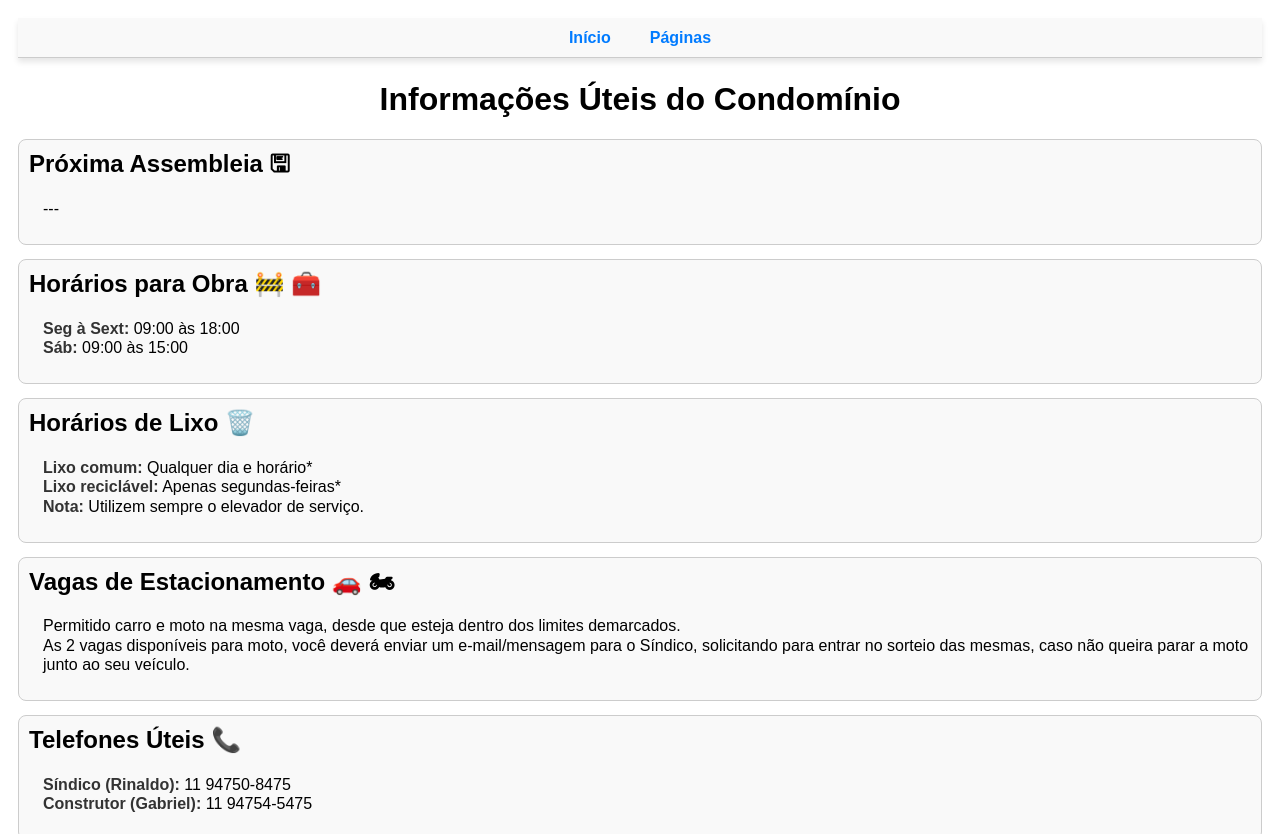
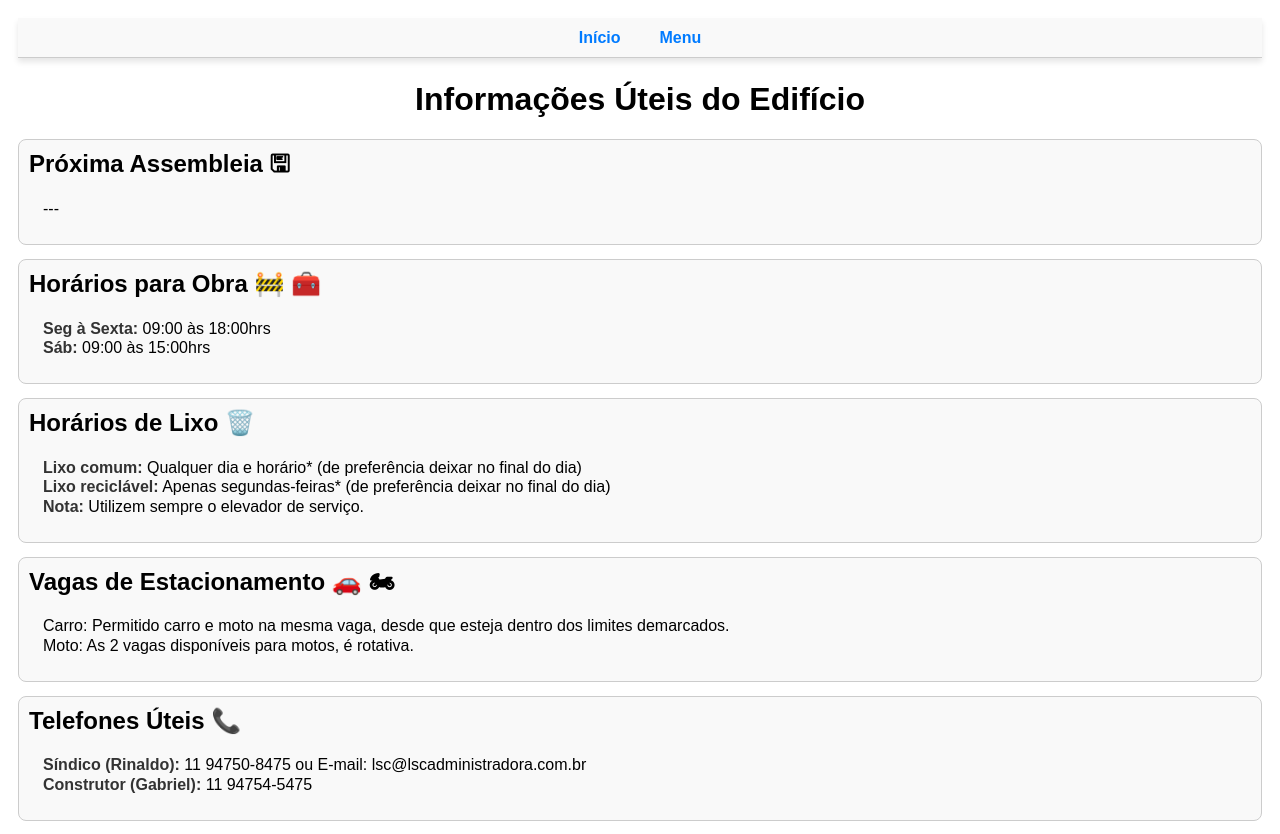
Before and after one commit to gitDanielOrnelas/Edificio_Iza, a plain HTML site: page index.html in a window 1280 px wide. Shown: the top 834 px of the page. Drawn offline with Linux system fonts and the light colour scheme.

Commit message:
Update index.html

```diff
--- a/index.html
+++ b/index.html
@@ -3,7 +3,7 @@
 <head>
     <meta charset="UTF-8">
     <meta name="viewport" content="width=device-width, initial-scale=1.0">
-    <title>Informações do Condomínio</title>
+    <title>Informações do Edifício</title>
     <style>
         body {
             font-family: Arial, sans-serif;
@@ -134,16 +134,16 @@
         <ul>
             <li><a href="index.html">Início</a></li>
             <li>
-                <a href="#">Páginas</a>
+                <a href="#">Menu</a>
                 <ul>
-                    <li><a href="vagas.html" target="_blank">Vagas</a></li>
+                    <li><a href="vagas.html" target="_blank">Vagas - Listagem</a></li>
                     <li><a href="convivencia.html" target="_blank">Convivência</a></li>
-                    <li><a href="ideias" target="_blank">Idéias</a></li>
+                    <li><a href="ideias" target="_blank">Idéias Futuras</a></li>
                 </ul>
             </li>
         </ul>
     </nav>
-    <h1>Informações Úteis do Condomínio</h1>
+    <h1>Informações Úteis do Edifício</h1>
     <section>
         <h2>Próxima Assembleia 🖫️</h2>
         <p class="info">---</p>
@@ -151,29 +151,29 @@
     <section>
         <h2>Horários para Obra 🚧 🧰</h2>
         <p class="info">
-            <span class="highlight">Seg à Sext:</span> 09:00 às 18:00<br>
-            <span class="highlight">Sáb:</span> 09:00 às 15:00
+            <span class="highlight">Seg à Sexta:</span> 09:00 às 18:00hrs<br>
+            <span class="highlight">Sáb:</span> 09:00 às 15:00hrs
         </p>
     </section>
     <section>
         <h2>Horários de Lixo 🗑️</h2>
         <p class="info">
-            <span class="highlight">Lixo comum:</span> Qualquer dia e horário*<br>
-            <span class="highlight">Lixo reciclável:</span> Apenas segundas-feiras*<br>
+            <span class="highlight">Lixo comum:</span> Qualquer dia e horário* (de preferência deixar no final do dia)<br>
+            <span class="highlight">Lixo reciclável:</span> Apenas segundas-feiras* (de preferência deixar no final do dia)<br>
             <span class="highlight">Nota:</span> Utilizem sempre o elevador de serviço.
         </p>
     </section>
     <section>
         <h2>Vagas de Estacionamento 🚗 🏍</h2>
         <p class="info">
-            Permitido carro e moto na mesma vaga, desde que esteja dentro dos limites demarcados.<br>
-            As 2 vagas disponíveis para moto, você deverá enviar um e-mail/mensagem para o Síndico, solicitando para entrar no sorteio das mesmas, caso não queira parar a moto junto ao seu veículo.
+            Carro: Permitido carro e moto na mesma vaga, desde que esteja dentro dos limites demarcados.<br>
+            Moto: As 2 vagas disponíveis para motos, é rotativa.
         </p>
     </section>
     <section>
         <h2>Telefones Úteis 📞</h2>
         <p class="info">
-            <span class="highlight">Síndico (Rinaldo):</span> 11 94750-8475<br>
+            <span class="highlight">Síndico (Rinaldo):</span> 11 94750-8475 ou E-mail: lsc@lscadministradora.com.br<br>
             <span class="highlight">Construtor (Gabriel):</span> 11 94754-5475
         </p>
     </section>
```
